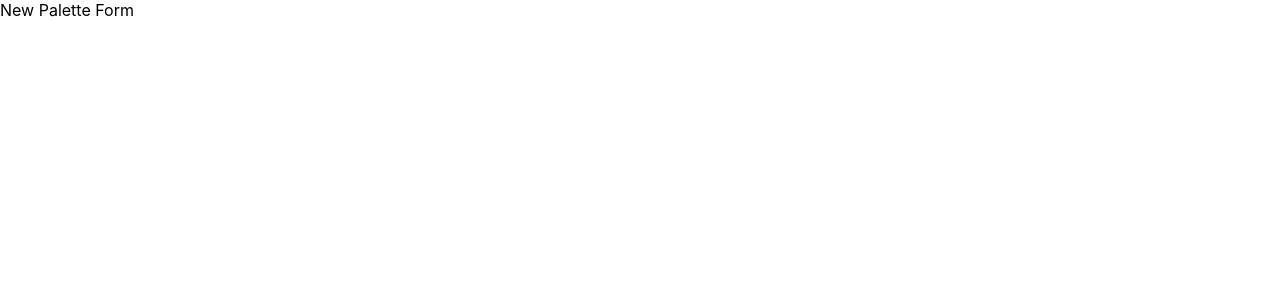
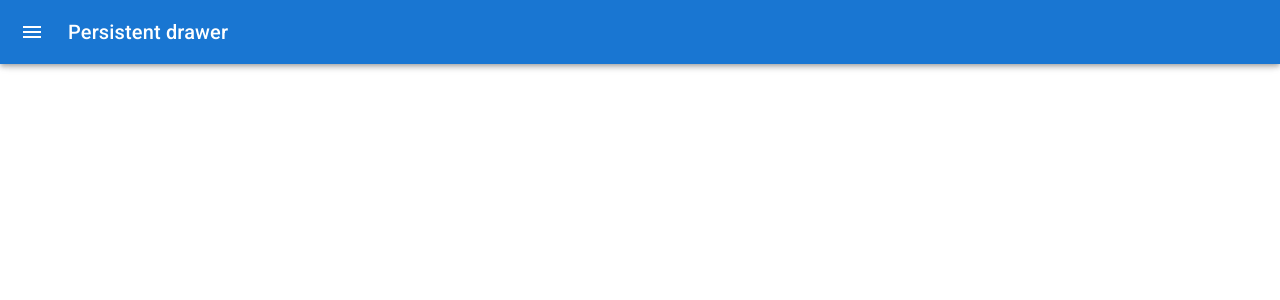
Before and after one commit to Dimisz/color-app, a React (Create React App) app: page /palette/new in a window 1280 px wide. Shown: the top 300 px of the page. Built offline with nearby package versions, Linux system fonts and the light colour scheme.

Commit message:
Copied a Drawer component from MUI

```diff
--- a/src/components/NewPaletteForm/NewPaletteForm.js
+++ b/src/components/NewPaletteForm/NewPaletteForm.js
@@ -1,7 +1,123 @@
-import { useState } from "react";
+import React, { useState } from "react";
+import { styled, useTheme } from '@mui/material/styles';
+import {
+  Box,
+  Drawer,
+  CssBaseline,
+  AppBar,
+  Toolbar,
+  Typography,
+  Divider,
+  IconButton
+} from "@mui/material";
+
+import { Menu, ChevronLeft } from "@mui/icons-material";
+
+
+ const drawerWidth = 240;
+
+const Main = styled('main', { shouldForwardProp: (prop) => prop !== 'open' })(
+  ({ theme, open }) => ({
+    flexGrow: 1,
+    padding: theme.spacing(3),
+    transition: theme.transitions.create('margin', {
+      easing: theme.transitions.easing.sharp,
+      duration: theme.transitions.duration.leavingScreen,
+    }),
+    marginLeft: `-${drawerWidth}px`,
+    ...(open && {
+      transition: theme.transitions.create('margin', {
+        easing: theme.transitions.easing.easeOut,
+        duration: theme.transitions.duration.enteringScreen,
+      }),
+      marginLeft: 0,
+    }),
+  }),
+);
+
+const MuiAppBar = styled(AppBar, {
+  shouldForwardProp: (prop) => prop !== 'open',
+})(({ theme, open }) => ({
+  transition: theme.transitions.create(['margin', 'width'], {
+    easing: theme.transitions.easing.sharp,
+    duration: theme.transitions.duration.leavingScreen,
+  }),
+  ...(open && {
+    width: `calc(100% - ${drawerWidth}px)`,
+    marginLeft: `${drawerWidth}px`,
+    transition: theme.transitions.create(['margin', 'width'], {
+      easing: theme.transitions.easing.easeOut,
+      duration: theme.transitions.duration.enteringScreen,
+    }),
+  }),
+}));
+
+const DrawerHeader = styled('div')(({ theme }) => ({
+  display: 'flex',
+  alignItems: 'center',
+  padding: theme.spacing(0, 1),
+  // necessary for content to be below app bar
+  ...theme.mixins.toolbar,
+  justifyContent: 'flex-end',
+}));
+
 
 export default function NewPaletteForm(){
-  return(
-    <div>New Palette Form</div>
+  const theme = useTheme();
+  const [open, setOpen] = React.useState(false);
+
+  const handleDrawerOpen = () => {
+    setOpen(true);
+  };
+
+  const handleDrawerClose = () => {
+    setOpen(false);
+  };
+
+  return (
+    <Box sx={{ display: 'flex' }}>
+      <CssBaseline />
+      <AppBar position="fixed" open={open}>
+        <Toolbar>
+          <IconButton
+            color="inherit"
+            aria-label="open drawer"
+            onClick={handleDrawerOpen}
+            edge="start"
+            sx={{ mr: 2, ...(open && { display: 'none' }) }}
+          >
+            <Menu />
+          </IconButton>
+          <Typography variant="h6" noWrap component="div">
+            Persistent drawer
+          </Typography>
+        </Toolbar>
+      </AppBar>
+      <Drawer
+        sx={{
+          width: drawerWidth,
+          flexShrink: 0,
+          '& .MuiDrawer-paper': {
+            width: drawerWidth,
+            boxSizing: 'border-box',
+          },
+        }}
+        variant="persistent"
+        anchor="left"
+        open={open}
+      >
+        <DrawerHeader>
+          <IconButton onClick={handleDrawerClose}>
+            <ChevronLeft />
+          </IconButton>
+        </DrawerHeader>
+        <Divider />
+
+      </Drawer>
+      <Main open={open}>
+        <DrawerHeader />
+
+      </Main>
+    </Box>
   );
 }
```
